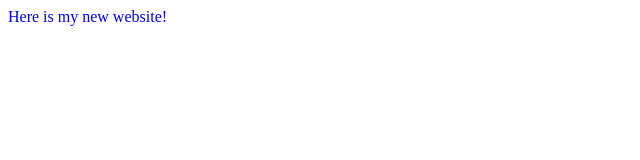
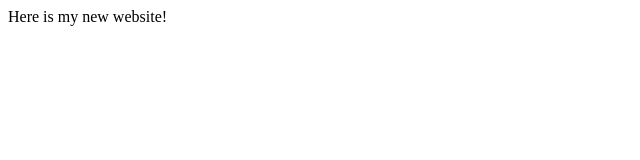
Before and after one commit to Alramirez14/Career_Portfolio_Demo, a plain HTML site: page index.html in a window 1280 px wide. Shown: the whole page, without its empty margins (0-640 px from the left). Drawn offline with Linux system fonts and the light colour scheme.

Commit message:
Update index.html

```diff
--- a/index.html
+++ b/index.html
@@ -1,4 +1,3 @@
-<body style = "color:blue;">
-
+<body>
   Here is my new website!
 </body>
```
